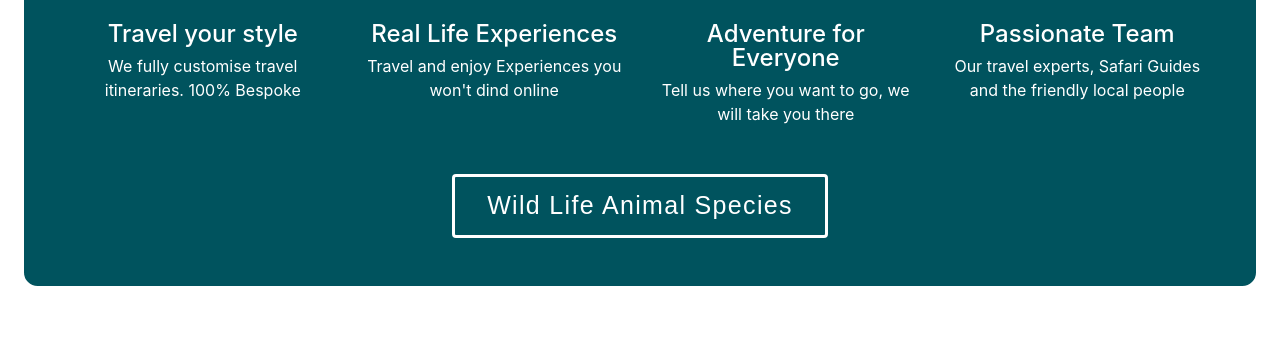
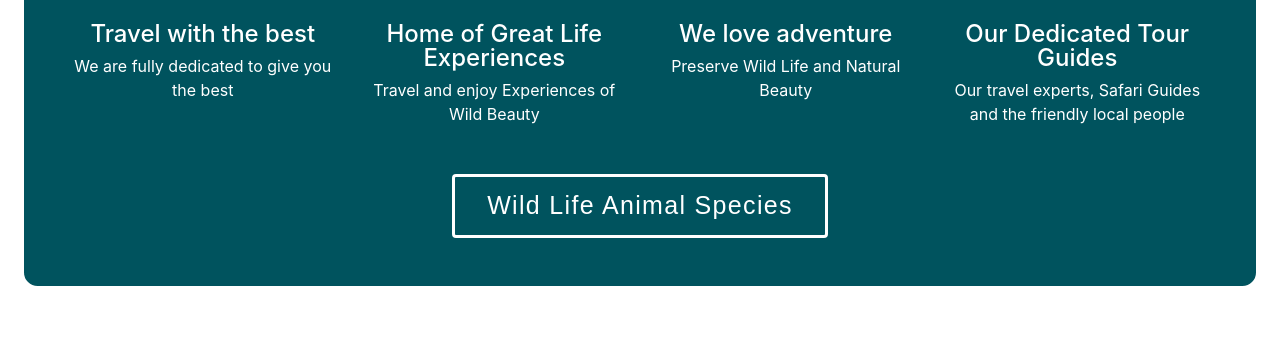
Before and after one commit to zydplatform/fairytaleafricansafaris, a plain HTML site: page index.html in a window 1280 px wide. Shown: the part 2987-3350 px from the top of the page. Drawn offline with nearby package versions, Linux system fonts and the light colour scheme; files whose address does not match are found by name; a web font is replaced by a local one.

Commit message:
update website

```diff
--- a/index.html
+++ b/index.html
@@ -399,7 +399,7 @@ ga('send', 'pageview');
                         </div>
                     </div>
                 </div>
-                <div class=carousel-item style="background-image: url( 'images/myimages/leopard.jpg') ">
+                <div class=carousel-item style="background-image: url( 'images/travel/lions.jpg') ">
                     <div class=overlay></div>
                     <div class="carousel-caption font-slider d-none d-md-block ">
                         <div class="container">
@@ -1110,8 +1110,8 @@ ga('send', 'pageview');
                     <div class="text-center text-white">
                         <!-- <img src="images/icons/hand.png" style="width:60px;" alt=""> -->
                         <img src="images/myimages/zebra.jpg" style="width: 200px;height: 200px;border-radius: 50%;">
-                        <h4 class="text-bolder pt-4">Travel your style</h4>
-                        <span class="text-justify">We fully customise travel itineraries. 100% Bespoke</span>
+                        <h4 class="text-bolder pt-4">Travel with the best</h4>
+                        <span class="text-justify">We are fully dedicated to give you the best</span>
                     </div>
                 </div>
 
@@ -1119,8 +1119,8 @@ ga('send', 'pageview');
                 <div class="col-md-3">
                     <div class="text-center text-white">
                         <img src="images/myimages/myhippo.jpg" style="width: 200px;height: 200px;border-radius: 50%;">
-                        <h4 class="text-bolder pt-4">Real Life Experiences</h4>
-                        <span>Travel and enjoy Experiences you won't dind online</span>
+                        <h4 class="text-bolder pt-4">Home of Great Life Experiences</h4>
+                        <span>Travel and enjoy Experiences of Wild Beauty</span>
                     </div>
                 </div>
 
@@ -1128,8 +1128,8 @@ ga('send', 'pageview');
                 <div class="col-md-3">
                     <div class="text-center text-white">
                         <img src="images/myimages/lion.jpg" style="width: 200px;height: 200px;border-radius: 50%;">
-                        <h4 class="text-bolder pt-4">Adventure for Everyone</h4>
-                        <span>Tell us where you want to go, we will take you there </span>
+                        <h4 class="text-bolder pt-4">We love adventure</h4>
+                        <span>Preserve Wild Life and Natural Beauty </span>
                     </div>
                 </div>
 
@@ -1138,7 +1138,7 @@ ga('send', 'pageview');
                 <div class="col-md-3">
                     <div class="text-center text-white">
                         <img src="images/myimages/lioness.jpg" style="width: 200px;height: 200px;border-radius: 50%;">
-                        <h4 class="text-bolder pt-4">Passionate Team</h4>
+                        <h4 class="text-bolder pt-4">Our Dedicated Tour Guides</h4>
                         <span>Our travel experts, Safari Guides and the friendly local people</span>
                     </div>
                 </div>
```
